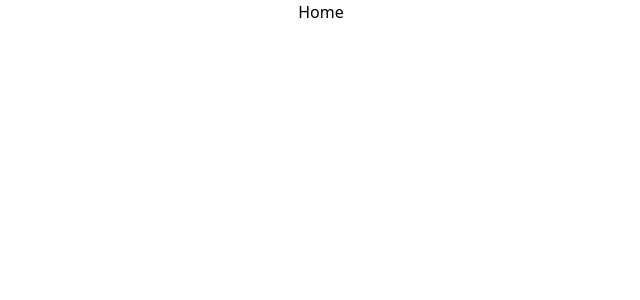
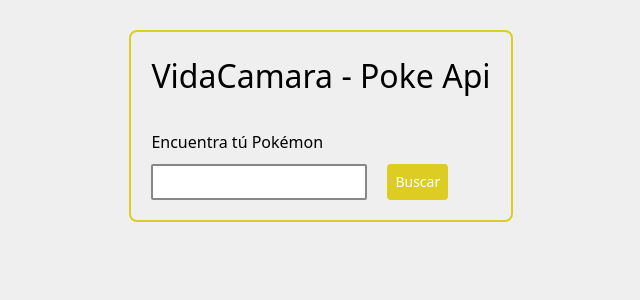
Before and after one commit to EdgarPezoa/vidacamara, a React (Vite) app: page / in a window 1280 px wide. Shown: the top 300 px of the page, without its empty margins (319-959 px from the left). Built offline with nearby package versions, Linux system fonts and the light colour scheme.

Commit message:
Add fetch hook and build home page

```diff
--- a/src/apis/poke-api/index.ts
+++ b/src/apis/poke-api/index.ts
@@ -1,12 +1,12 @@
 import axios from "axios";
 import type { PokeApiGetPokemon } from "./type";
 
-export const getPokemon = async (pokemon: string) => {
+export const getPokemon = async (pokemon: string): PokeApiGetPokemon => {
   try {
     const response = await axios.get<PokeApiGetPokemon>(`/pokemon/${pokemon}`, {
       baseURL: import.meta.env.VITE_POKE_API_URL,
     });
-    // TODO: Implement call map
+
     return response.data;
   } catch (error) {
     console.error(error);
--- a/src/apis/poke-api/map.ts
+++ b/src/apis/poke-api/map.ts
@@ -1 +1,11 @@
-// TODO:Implement mapper when stats component is done.
+import type StatsProps from "../../molecules/stats/type";
+import type { PokeApiGetPokemon } from "./type";
+
+export const getPokemonMapper = (rawData: PokeApiGetPokemon): StatsProps => {
+  return {
+    name: rawData.name,
+    type: rawData.types.map((type) => type.type.name)[0] || "Normal",
+    abilities: rawData.abilities.map((ability) => ability.ability.name),
+    movements: rawData.moves.map((move) => move.move.name),
+  };
+};
--- a/src/atoms/button/index.tsx
+++ b/src/atoms/button/index.tsx
@@ -1,13 +1,16 @@
 import type ButtonProps from "./type";
 
-const Button = ({ text, onClick }: ButtonProps) => {
+const Button = ({ text, onClick, isDisabled, isLoading }: ButtonProps) => {
   return (
     <button
       role="button"
-      className="bg-primary text-sm text-white rounded-sm px-[8px] py-[8px] hover:opacity-90 active:opacity-70"
+      type="button"
+      className="bg-primary text-sm text-white rounded-sm px-[8px] py-[8px] hover:opacity-90 active:opacity-70  disabled:opacity-50"
       onClick={onClick}
+      disabled={isDisabled || isLoading}
     >
-      {text}
+      {/* TODO: Replace with a loader */}
+      {isLoading ? "Loading..." : text}
     </button>
   );
 };
--- a/src/atoms/button/type.ts
+++ b/src/atoms/button/type.ts
@@ -1,6 +1,8 @@
 type ButtonProps = {
   text: string;
   onClick: () => void;
+  isDisabled?: boolean;
+  isLoading?: boolean;
 };
 
 export default ButtonProps;
--- a/src/atoms/input/index.tsx
+++ b/src/atoms/input/index.tsx
@@ -12,7 +12,7 @@
   return (
     <input
       id={id}
-      className="border-2 border-gray rounded-xs p-[5px] text-sm"
+      className="bg-white border-2 border-gray rounded-xs p-[5px] text-sm"
       role="input"
       value={valueState}
       onChange={onChangeInput}
--- /dev/null
+++ b/src/hooks/useApi/index.tsx
@@ -0,0 +1,32 @@
+import { useState } from "react";
+
+function useApi<Response, Data>(
+  api: (...args: unknown[]) => Response | undefined,
+  mapper: (rawData: Response) => Data,
+) {
+  const [isLoading, setIsLoading] = useState<boolean>(false);
+  const [data, setData] = useState<Data | null>(null);
+
+  const fetch = async () => {
+    setIsLoading(true);
+    try {
+      const rawData = await api();
+      if (rawData) {
+        const data = mapper(rawData);
+        setData(data);
+      }
+    } catch (e) {
+      console.log(e);
+    } finally {
+      setIsLoading(false);
+    }
+  };
+
+  return {
+    data,
+    fetch,
+    isLoading,
+  };
+}
+
+export default useApi;
--- a/src/index.css
+++ b/src/index.css
@@ -6,3 +6,7 @@
   --color-background: #efefef;
   --color-gray: #878787;
 }
+
+body {
+  background-color: var(--color-background);
+}
--- a/src/molecules/search-pokemon/index.tsx
+++ b/src/molecules/search-pokemon/index.tsx
@@ -7,6 +7,7 @@
   value,
   onChange,
   onClick,
+  isLoading,
 }: SearchPokemonProps) => {
   return (
     <div className="flex flex-col gap-[10px]">
@@ -15,7 +16,7 @@
       </label>
       <div className="flex flex-row gap-[20px]">
         <Input id="searchInput" value={value} onChange={onChange} />
-        <Button text="Buscar" onClick={onClick} />
+        <Button text="Buscar" onClick={onClick} isLoading={isLoading} />
       </div>
     </div>
   );
--- a/src/molecules/search-pokemon/type.ts
+++ b/src/molecules/search-pokemon/type.ts
@@ -3,6 +3,7 @@
   value: string;
   onChange: (value: string) => void;
   onClick: () => void;
+  isLoading?: boolean;
 };
 
 export default SearchPokemonProps;
--- /dev/null
+++ b/src/molecules/stats/type.ts
@@ -0,0 +1,8 @@
+type StatsProps = {
+  name: string;
+  type: string;
+  abilities: string[];
+  movements: string[];
+};
+
+export default StatsProps;
--- a/src/pages/home/index.tsx
+++ b/src/pages/home/index.tsx
@@ -1,5 +1,38 @@
+import { useState } from "react";
+import useApi from "../../hooks/useApi";
+import { getPokemon } from "../../apis/poke-api";
+import { getPokemonMapper } from "../../apis/poke-api/map";
+import type { PokeApiGetPokemon } from "../../apis/poke-api/type";
+import SearchPokemon from "../../molecules/search-pokemon";
+import type StatsProps from "../../molecules/stats/type";
+
 const Home = () => {
-  return <div className="flex justify-center">Home</div>;
+  const [value, setValue] = useState<string>("");
+  const { fetch, data, isLoading } = useApi<PokeApiGetPokemon, StatsProps>(
+    () => getPokemon(value),
+    getPokemonMapper,
+  );
+
+  const onClick = () => {
+    if (value != "") {
+      fetch();
+    }
+  };
+
+  return (
+    <div className="flex flex-col items-center m-[30px]">
+      <div className="flex flex-col p-[20px] border-primary rounded-lg border-[2px] gap-[30px]">
+        <h1 className="text-[32px]">VidaCamara - Poke Api</h1>
+        <SearchPokemon
+          title="Encuentra tú Pokémon"
+          value={value}
+          onChange={setValue}
+          onClick={onClick}
+          isLoading={isLoading}
+        />
+      </div>
+    </div>
+  );
 };
 
 export default Home;
```
